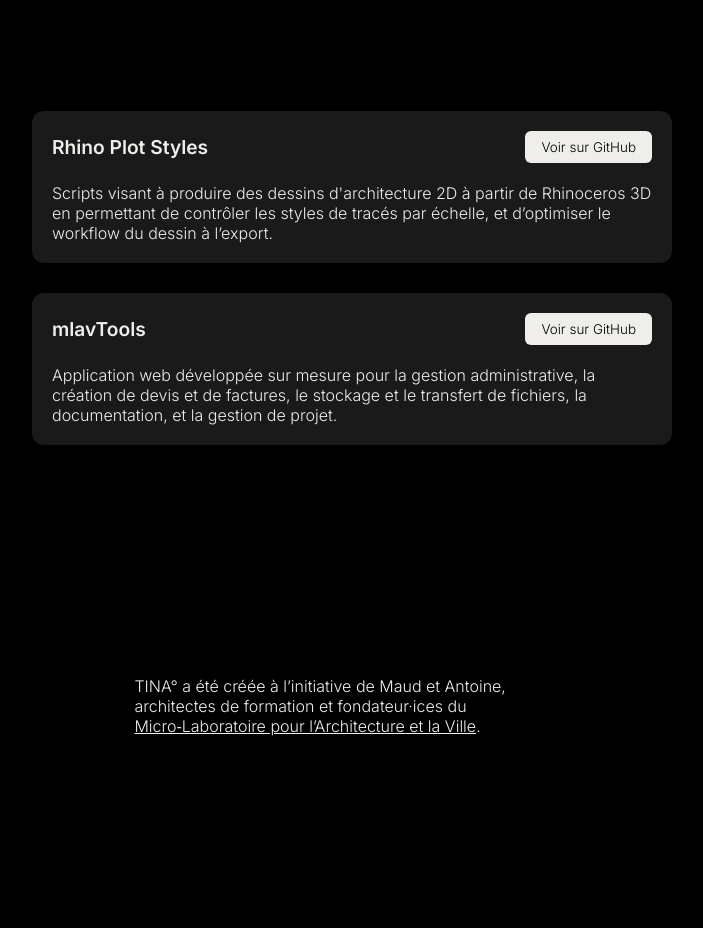
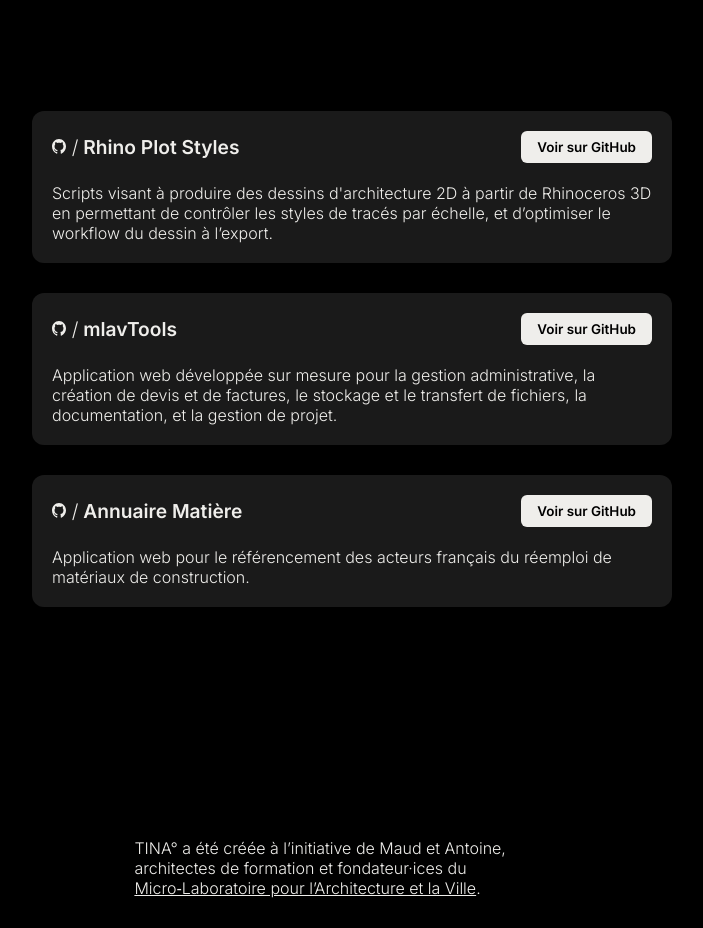
Before and after one commit to artonoximee/tina, a plain HTML site: page index.html in a window 1280 px wide. Shown: the part 3140-4068 px from the top of the page, without its empty margins (288-991 px from the left). Drawn offline with Linux system fonts and the light colour scheme.

Commit message:
added github icons

```diff
--- a/index.html
+++ b/index.html
@@ -107,7 +107,7 @@
 
     <div class="github-card">
       <div class="github-card-header">
-        <p>Rhino Plot Styles</p>
+        <p><img src="imgs/github.svg" alt="icon git" class="git-icon" /><span class="git-slash"> /</span> Rhino Plot Styles</p>
         <a href="https://github.com/artonoximee/rhino-plot-styles" target="_blank" class="btn-github">Voir sur GitHub</a>
       </div>
       <p>
@@ -117,11 +117,21 @@
 
     <div class="github-card">
       <div class="github-card-header">
-        <p>mlavTools</p>
+        <p><img src="imgs/github.svg" alt="icon git" class="git-icon" /><span class="git-slash"> /</span> mlavTools</p>
         <a href="https://github.com/artonoximee/tools-mlav-land" target="_blank" class="btn-github">Voir sur GitHub</a>
       </div>
       <p>
         Application web développée sur mesure pour la gestion administrative, la création de devis et de factures, le stockage et le transfert de fichiers, la documentation, et la gestion de projet.
+      </p>
+    </div>
+
+    <div class="github-card">
+      <div class="github-card-header">
+        <p><img src="imgs/github.svg" alt="icon git" class="git-icon" /><span class="git-slash"> /</span> Annuaire Matière</p>
+        <a href="https://github.com/artonoximee/tools-mlav-land" target="_blank" class="btn-github">Voir sur GitHub</a>
+      </div>
+      <p>
+        Application web pour le référencement des acteurs français du réemploi de matériaux de construction.
       </p>
     </div>
 
--- a/stylesheet.css
+++ b/stylesheet.css
@@ -121,6 +121,14 @@ a:hover {
   padding-bottom: 20px;
 }
 
+.git-icon {
+  height: .75em;
+}
+
+.git-slash {
+  font-weight: 300;
+}
+
 .btn-github {
   background-color: #efeeeb;
   padding: 8px 16px;
@@ -128,7 +136,7 @@ a:hover {
   font-size: .7em;
   color: #000000;
   text-decoration: none;
-  font-weight: 300;
+  font-weight: 600;
 }
 
 .btn-github:hover {
```
Also changed, not shown: imgs/git.svg (added), imgs/github.svg (added).
